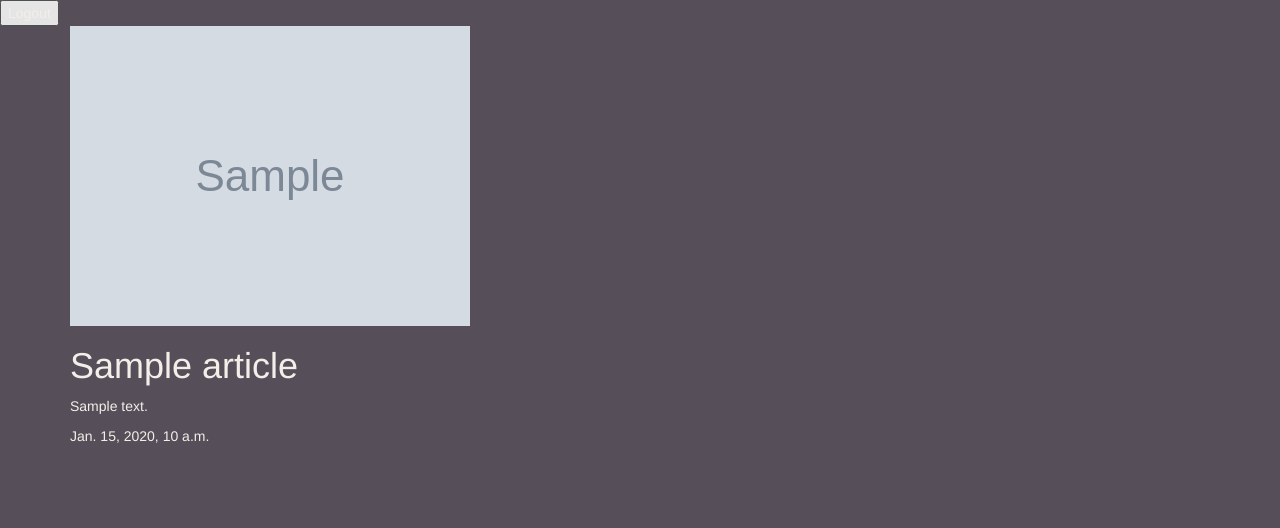
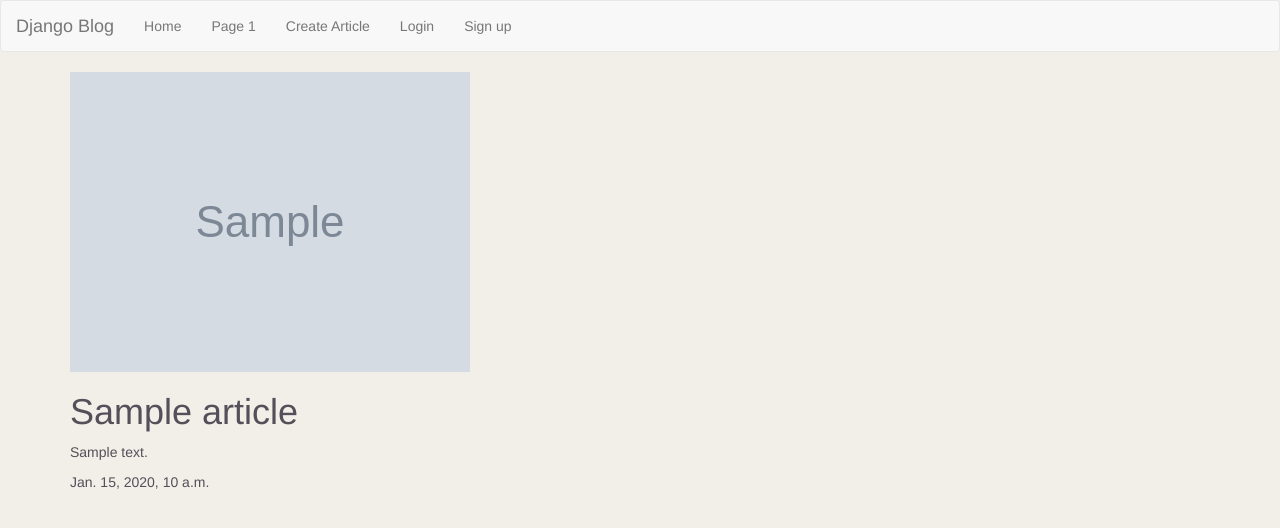
Before and after one commit to mcbp/Django-Blog-Skeleton, a Django app: template articles/templates/articles/article_full.html in a window 1280 px wide. Shown: the top 528 px of the page. Run offline with Django 3.2, Linux system fonts and the light colour scheme; the template is opened without the code that fills it: most values are stand-ins (such as "Sample title", 1, 10 or a date in 2020); grey boxes marked "Sample" are stand-in pictures; some libraries are stand-ins or nearby versions.

Commit message:
Updated models, reconfigured forms

```diff
--- a/DjangoBlog/urls.py
+++ b/DjangoBlog/urls.py
@@ -4,11 +4,12 @@ from . import views
 from django.contrib.staticfiles.urls import staticfiles_urlpatterns
 from django.conf.urls.static import static
 from django.conf import settings
+from articles import views as article_views
 
 urlpatterns = [
     url(r'^admin/', admin.site.urls),
     url(r'^about/$', views.about),
-    url(r'^$', views.index),
+    url(r'^$', article_views.article_list),
     url(r'^articles/', include('articles.urls')),
     url(r'^accounts/', include('accounts.urls'))
 ]
--- a/articles/models.py
+++ b/articles/models.py
@@ -1,4 +1,5 @@
 from django.db import models
+from django.contrib.auth.models import User
 
 class Article(models.Model):
     title = models.CharField(max_length=200)
@@ -6,6 +7,7 @@ class Article(models.Model):
     date = models.DateTimeField(auto_now_add=True)
     slug = models.SlugField()
     thumbnail = models.ImageField(default='default_thumbnail.png', blank=True)
+    author = models.ForeignKey(User, default=None)
 
     def __str__(self):
         return self.title
--- a/articles/templates/articles/article_create.html
+++ b/articles/templates/articles/article_create.html
@@ -6,6 +6,11 @@
 
     <div>
         <h1>Create new article</h1>
+        <form action="{% url 'articles:create' %}" method="post" enctype="multipart/form-data">
+            {% csrf_token %}
+            {{ form }}
+            <button type="submit" value="create">Create</button>
+        </form>
     </div>
 
 {% endblock %}
--- /dev/null
+++ b/static/slugify.js
@@ -0,0 +1,12 @@
+const titleInput = document.querySelector('input[name=title]');
+const slugInput = document.querySelector('input[name=slug]');
+
+const slugify = (val) => {
+    return val.toString().toLowerCase().trim()
+        .replace(/&/g,'-and-')
+        .replace(/[\s\W-]+/g,'-')
+};
+
+titleInput.addEventListener('keyup',(e) => {
+    slugInput.setAttribute('value', slugify(titleInput.value));
+});
--- a/static/style.css
+++ b/static/style.css
@@ -7,8 +7,8 @@
 }
 
 body {
-    background-color: var(--GRY);
-    color: var(--WHI);
+    background-color: var(--WHI);
+    color: var(--GRY);
 }
 
 .article-title, .article-title:hover {
--- a/templates/base.html
+++ b/templates/base.html
@@ -12,16 +12,39 @@
     </head>
 
     <body>
-        <form action="{% url 'accounts:logout' %}" method="post">
-            {% csrf_token %}
-            <button type="submit">Logout</button>
-        </form>
+        <nav class="navbar navbar-default">
+            <div class="container-fluid">
+                <div class="navbar-header">
+                    <a class="navbar-brand" href="{% url 'articles:list' %}">Django Blog</a>
+                </div>
+                <ul class="nav navbar-nav">
+                    <li><a href="{% url 'articles:list' %}">Home</a></li>
+                    <li><a href="#">Page 1</a></li>
+                    <li><a href="{% url 'articles:create' %}">Create Article</a></li>
+                    {% if user.is_authenticated %}
+                    <li>
+                        <form action="{% url 'accounts:logout' %}" method="post">
+                            {% csrf_token %}
+                            <button type="submit">Logout</button>
+                        </form>
+                    </li>
+                    {% else %}
+                    <li><a href="{% url 'accounts:login' %}">Login</a></li>
+                    <li><a href="{% url 'accounts:signup' %}">Sign up</a></li>
+                   {% endif %}
+                </ul>
+            </div>
+        </nav>
+
         <div class="container">
 
             {% block body %}
             {% endblock %}
 
         </div>
+
     </body>
 
+    <script src="{% static 'slugify.js' %}"></script>
+
 </html>
```
Also changed, not shown: articles/forms.py (added, +8 -0 lines), articles/views.py (+16 -2 lines), articles/migrations/0003_article_author.py (added).
